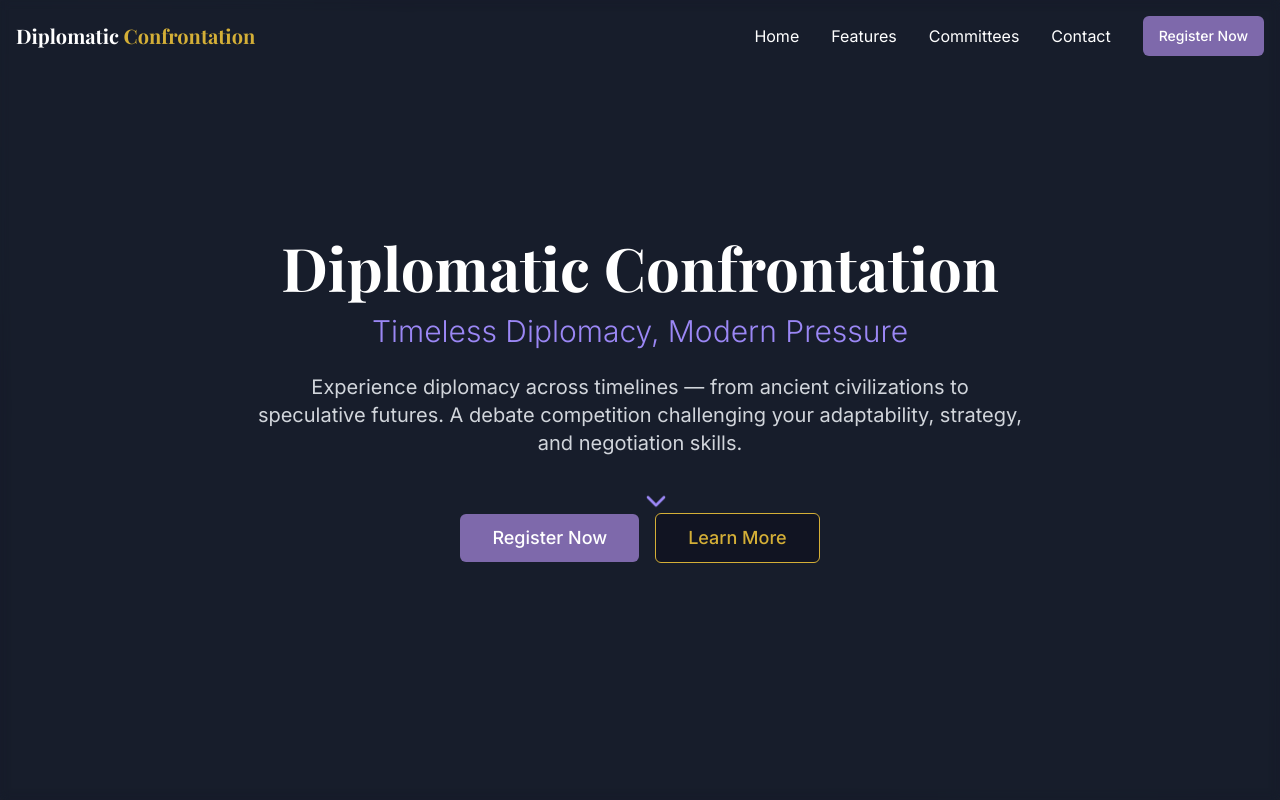
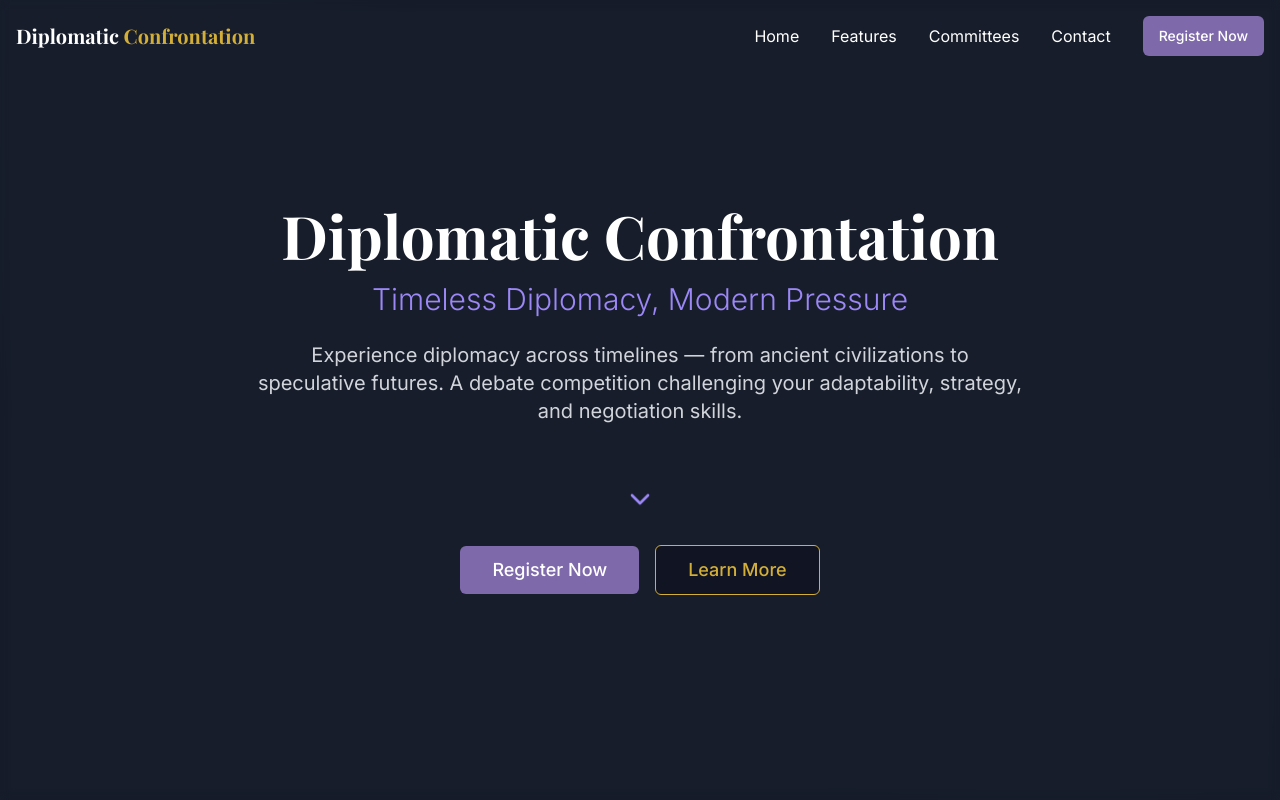
Before and after one commit to Brubeee/dcmun, a React (Vite) app: page / in a window 1280 px wide. Shown: the top 800 px of the page. Built offline with nearby package versions, Linux system fonts and the light colour scheme.

Commit message:
Update Hero.tsx

```diff
--- a/src/components/Hero.tsx
+++ b/src/components/Hero.tsx
@@ -38,9 +38,15 @@ const Hero = () => {
             Experience diplomacy across timelines — from ancient civilizations to speculative futures.
             A debate competition challenging your adaptability, strategy, and negotiation skills.
           </p>
-           <div className="absolute bottom-10 left-1/2 transform -translate-x-1/2 animate-bounce cursor-pointer" onClick={scrollToFeatures}>
+          <div className="mt-16 flex justify-center">
+            <div
+              className="animate-bounce cursor-pointer"
+              onClick={scrollToFeatures}
+            >
             <ChevronDown className="text-diplomacy-lightPurple w-8 h-8" />
-           </div>
+            </div>
+          </div>
+
           <br></br>
           <div className="flex flex-col sm:flex-row justify-center items-center gap-4">
              <a
```
